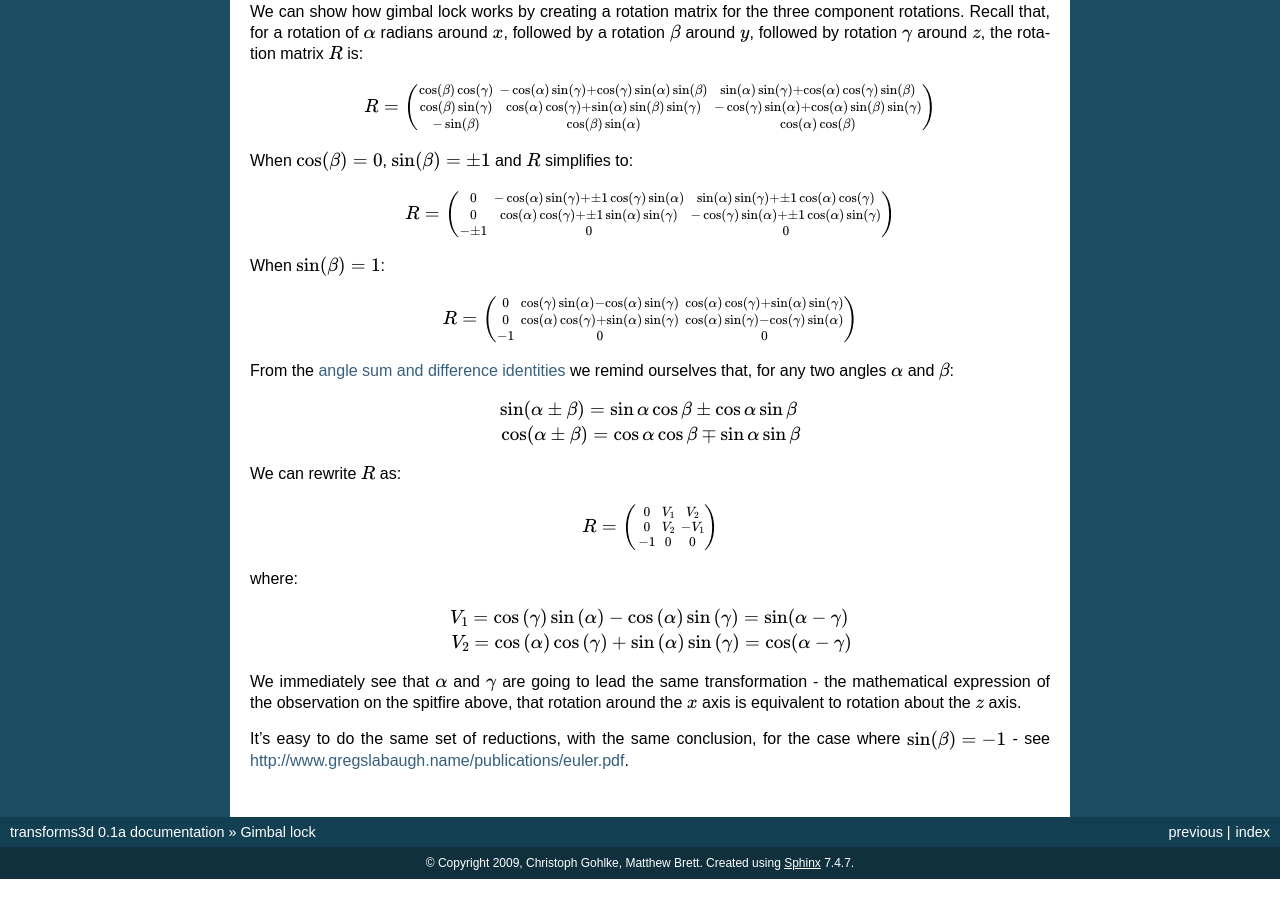
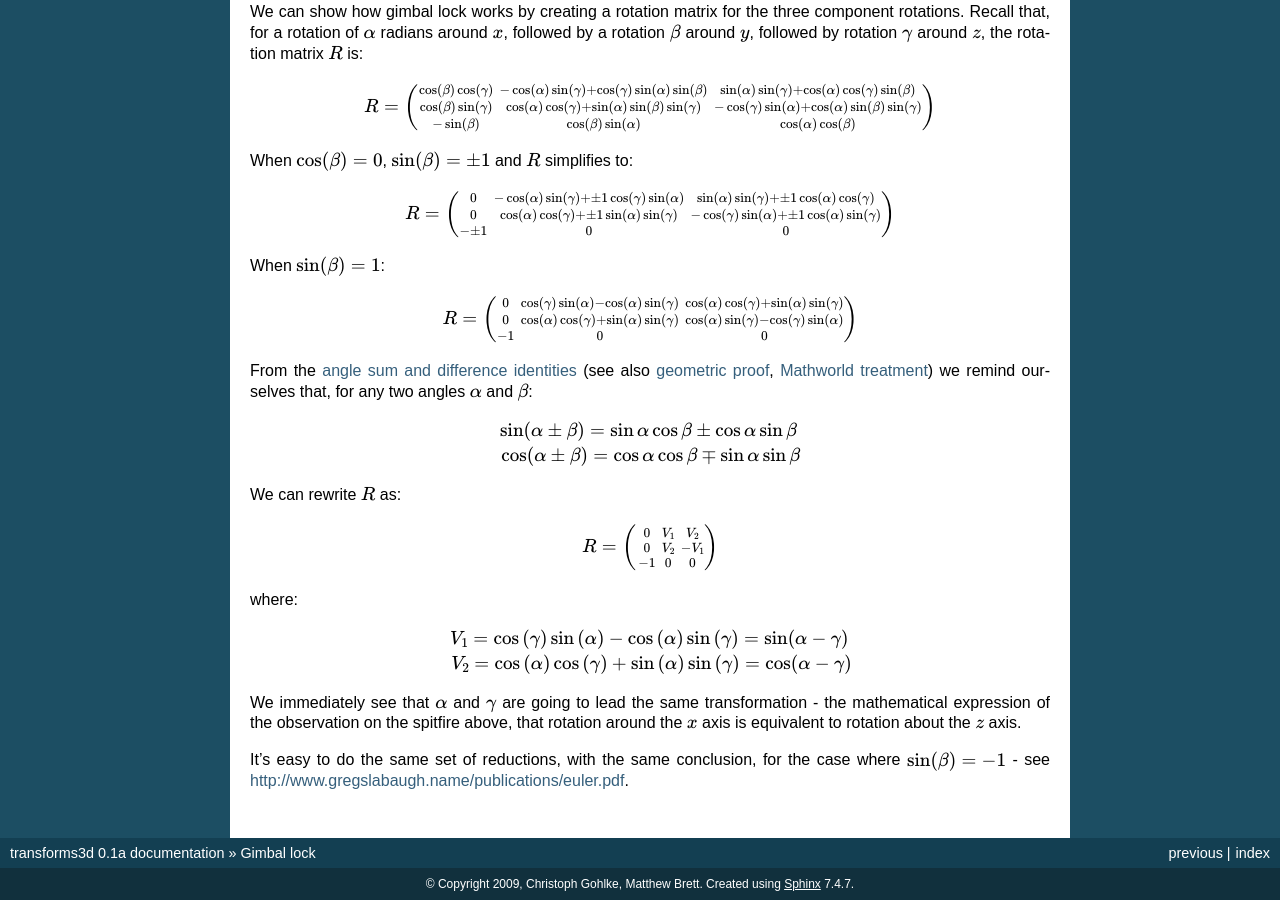
Before and after one commit to matthew-brett/transforms3d, a Sphinx documentation site: the page built from doc/gimbal_lock.rst, in a window 1280 px wide and 900 px high, scrolled down 3130 px. Built offline with Sphinx 7.4.7, drawn with Linux system fonts in a browser that asks for light colours; formulas are drawn with MathJax 3; before the commit the page ends 4009 px from its top, so only the background shows below that.

Commit message:
More references for trig

```diff
--- a/doc/gimbal_lock.rst
+++ b/doc/gimbal_lock.rst
@@ -74,7 +74,12 @@ When $\sin(\beta) = 1$:
 
    R = \left(\begin{smallmatrix}0 & \operatorname{cos}\left(\gamma\right) \operatorname{sin}\left(\alpha\right) - \operatorname{cos}\left(\alpha\right) \operatorname{sin}\left(\gamma\right) & \operatorname{cos}\left(\alpha\right) \operatorname{cos}\left(\gamma\right) + \operatorname{sin}\left(\alpha\right) \operatorname{sin}\left(\gamma\right)\\0 & \operatorname{cos}\left(\alpha\right) \operatorname{cos}\left(\gamma\right) + \operatorname{sin}\left(\alpha\right) \operatorname{sin}\left(\gamma\right) & \operatorname{cos}\left(\alpha\right) \operatorname{sin}\left(\gamma\right) - \operatorname{cos}\left(\gamma\right) \operatorname{sin}\left(\alpha\right)\\-1 & 0 & 0\end{smallmatrix}\right)
 
-From the `angle sum and difference identities <http://en.wikipedia.org/wiki/List_of_trigonometric_identities#Angle_sum_and_difference_identities>`_ we remind ourselves that, for any two angles $\alpha$ and $\beta$:
+From the `angle sum and difference identities
+<http://en.wikipedia.org/wiki/List_of_trigonometric_identities#Angle_sum_and_difference_identities>`_
+(see also `geometric proof
+<http://www.themathpage.com/atrig/sum-proof.htm>`_, `Mathworld treatment
+<http://mathworld.wolfram.com/TrigonometricAdditionFormulas.html>`_) we
+remind ourselves that, for any two angles $\alpha$ and $\beta$:
 
 .. math::
 
```
